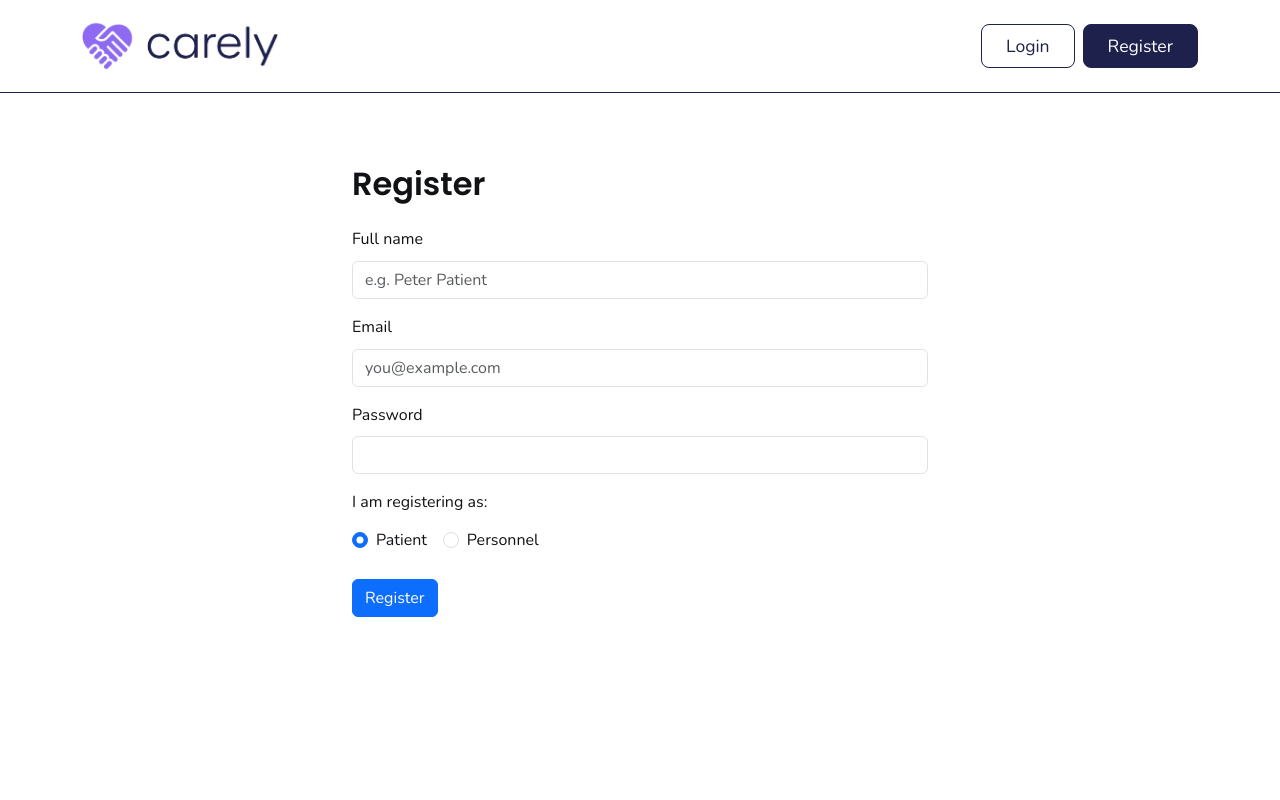
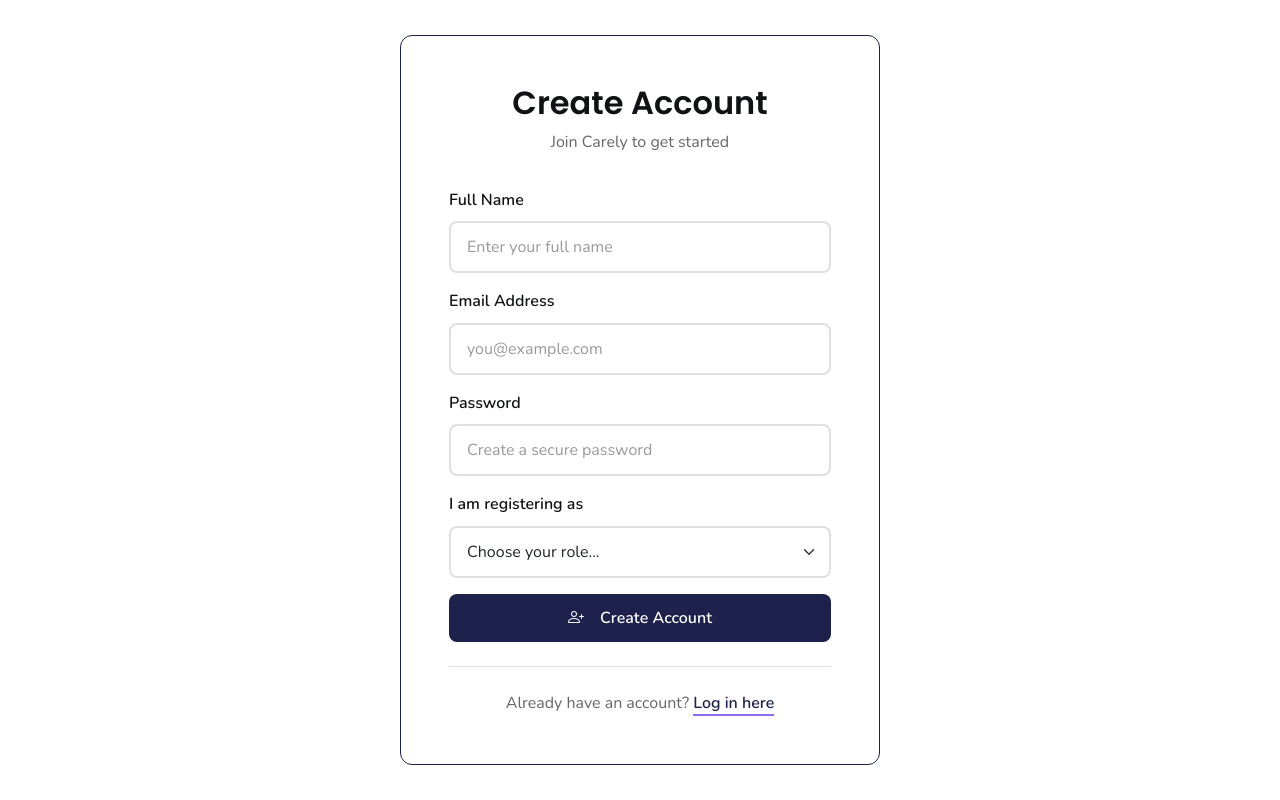
Before and after one commit to ZubeydaSahal/HomeCareApp-React, a React (Vite) app in the folder frontend/: page /register in a window 1280 px wide. Built offline with nearby package versions, Linux system fonts and the light colour scheme.

Commit message:
completed login & register pages

```diff
--- a/frontend/src/App.tsx
+++ b/frontend/src/App.tsx
@@ -4,6 +4,7 @@ import {
   Routes,
   Route,
   Navigate,
+  useLocation,
 } from "react-router-dom";
 
 import HomePage from "./home/HomePage";
@@ -30,14 +31,15 @@ import AdminPersonnelPage from "./admin/AdminPersonnelPage";
 
 import "./App.css";
 
-const App: React.FC = () => {
+const AppContent: React.FC = () => {
+  const location = useLocation();
+  const hideNavbar = ["/login", "/register"].includes(location.pathname);
+
   return (
-    <AuthProvider>
-      <Router>
-        <NavMenu />
-
-        <div className="app-content">
-          <Routes>
+    <>
+      {!hideNavbar && <NavMenu />}
+      <div className="app-content">
+        <Routes>
             {/* Offentlige sider */}
             <Route path="/" element={<HomePage />} />
             <Route path="/login" element={<LoginPage />} />
@@ -79,6 +81,15 @@ const App: React.FC = () => {
             <Route path="*" element={<Navigate to="/" replace />} />
           </Routes>
         </div>
+      </>
+  );
+};
+
+const App: React.FC = () => {
+  return (
+    <AuthProvider>
+      <Router>
+        <AppContent />
       </Router>
     </AuthProvider>
   );
--- a/frontend/src/auth/AuthSection.tsx
+++ b/frontend/src/auth/AuthSection.tsx
@@ -1,7 +1,7 @@
 import React from "react";
 import { Link } from "react-router-dom";
 import { useAuth } from "./AuthContext";
-import { Nav, Dropdown, Button } from "react-bootstrap";
+import { Nav, Dropdown } from "react-bootstrap";
 import "../css/navbar.css";
 
 const AuthSection: React.FC = () => {
@@ -23,22 +23,14 @@ const AuthSection: React.FC = () => {
       ) : (
         <>
           <Link to="/login">
-            <Button
-              variant="outline-secondary"
-              size="lg"
-              className="auth-btn-login"
-            >
+            <button className="auth-btn-login">
               Login
-            </Button>
+            </button>
           </Link>
           <Link to="/register">
-            <Button
-              variant="secondary"
-              size="lg"
-              className="auth-btn-register"
-            >
+            <button className="auth-btn-register">
               Register
-            </Button>
+            </button>
           </Link>
         </>
       )}
--- a/frontend/src/auth/LoginPage.tsx
+++ b/frontend/src/auth/LoginPage.tsx
@@ -1,7 +1,7 @@
 import React, { useState } from "react";
 import { useAuth } from "./AuthContext";
-import { useNavigate } from "react-router-dom";
-import { Form, Button, Container, Alert } from "react-bootstrap";
+import { useNavigate, Link } from "react-router-dom";
+import "../css/forms.css";
 
 const LoginPage: React.FC = () => {
   const [email, setEmail] = useState("");
@@ -23,36 +23,72 @@ const LoginPage: React.FC = () => {
   };
 
   return (
-    <Container className="mt-5">
-      <h2>Login</h2>
-      {error && <Alert variant="danger">{error}</Alert>}
-      <Form onSubmit={handleSubmit}>
-        <Form.Group className="mb-3" controlId="formBasicEmail">
-          <Form.Label>Email</Form.Label>
-          <Form.Control
+    <div className="auth-container">
+      {/* Carely Logo */}
+      <div className="login-logo">
+        <Link to="/">
+          <img src="/HomeCareApp-Logo.png" alt="Carely Logo" />
+        </Link>
+      </div>
+
+      <div className="auth-card">
+        {/* Header */}
+        <div className="auth-header">
+          <h2 className="auth-title">Welcome Back</h2>
+          <p className="auth-subtitle">Sign in to continue to Carely</p>
+        </div>
+
+        {/* Login Form */}
+        <form onSubmit={handleSubmit} className="auth-form">
+          {error && (
+            <div className="alert alert-danger" role="alert">
+              {error}
+            </div>
+          )}
+
+          <div className="mb-3">
+            <label htmlFor="email" className="form-label">
+              Email Address
+            </label>
+            <input
+              id="email"
               type="email"
-            placeholder="Enter email"
+              className="form-control"
+              placeholder="you@example.com"
               value={email}
               onChange={(e) => setEmail(e.target.value)}
               required
             />
-        </Form.Group>
+          </div>
 
-        <Form.Group className="mb-3" controlId="formBasicPassword">
-          <Form.Label>Password</Form.Label>
-          <Form.Control
+          <div className="mb-3">
+            <label htmlFor="password" className="form-label">
+              Password
+            </label>
+            <input
+              id="password"
               type="password"
-            placeholder="Password"
+              className="form-control"
+              placeholder="Enter your password"
               value={password}
               onChange={(e) => setPassword(e.target.value)}
               required
             />
-        </Form.Group>
-        <Button variant="primary" type="submit">
-          Login
-        </Button>
-      </Form>
-    </Container>
+          </div>
+
+          <button type="submit" className="btn btn-primary w-100">
+            Log In
+          </button>
+        </form>
+
+        {/* Footer */}
+        <div className="auth-footer">
+          <p className="mb-0">
+            Don't have an account? <Link to="/register">Register here</Link>
+          </p>
+        </div>
+      </div>
+    </div>
   );
 };
 
--- a/frontend/src/auth/RegisterPage.tsx
+++ b/frontend/src/auth/RegisterPage.tsx
@@ -1,15 +1,15 @@
 // src/auth/RegisterPage.tsx
 import React, { useState } from "react";
-import { useNavigate } from "react-router-dom";
-import { Form, Button, Container, Alert } from "react-bootstrap";
+import { useNavigate, Link } from "react-router-dom";
 import * as authService from "./AuthService";
+import "../css/forms.css";
 
 const RegisterPage: React.FC = () => {
   const [formData, setFormData] = useState({
     fullName: "",
     email: "",
     password: "",
-    role: "Patient", // default
+    role: "", // empty by default to force user to choose
   });
   const [error, setError] = useState<string | null>(null);
   const [success, setSuccess] = useState<string | null>(null);
@@ -43,78 +43,108 @@ const RegisterPage: React.FC = () => {
   };
 
   return (
-    <Container className="mt-5" style={{ maxWidth: "600px" }}>
-      <h2 className="mb-4">Register</h2>
+    <div className="auth-container">
+      <div className="auth-card">
+        {/* Header */}
+        <div className="auth-header">
+          <h2 className="auth-title">Create Account</h2>
+          <p className="auth-subtitle">Join Carely to get started</p>
+        </div>
 
-      {error && <Alert variant="danger">{error}</Alert>}
-      {success && <Alert variant="success">{success}</Alert>}
+        {/* Registration Form */}
+        <form onSubmit={handleSubmit} className="auth-form">
+          {error && (
+            <div className="alert alert-danger" role="alert">
+              {error}
+            </div>
+          )}
+          {success && (
+            <div className="alert alert-success" role="alert">
+              {success}
+            </div>
+          )}
 
-      <Form onSubmit={handleSubmit}>
-        <Form.Group className="mb-3">
-          <Form.Label>Full name</Form.Label>
-          <Form.Control
+          <div className="mb-3">
+            <label htmlFor="fullName" className="form-label">
+              Full Name
+            </label>
+            <input
+              id="fullName"
               type="text"
               name="fullName"
+              className="form-control"
+              placeholder="Enter your full name"
               value={formData.fullName}
               onChange={handleChange}
               required
-            placeholder="e.g. Peter Patient"
             />
-        </Form.Group>
+          </div>
 
-        <Form.Group className="mb-3">
-          <Form.Label>Email</Form.Label>
-          <Form.Control
+          <div className="mb-3">
+            <label htmlFor="email" className="form-label">
+              Email Address
+            </label>
+            <input
+              id="email"
               type="email"
               name="email"
+              className="form-control"
+              placeholder="you@example.com"
               value={formData.email}
               onChange={handleChange}
               required
-            placeholder="you@example.com"
             />
-        </Form.Group>
+          </div>
 
-        <Form.Group className="mb-3">
-          <Form.Label>Password</Form.Label>
-          <Form.Control
+          <div className="mb-3">
+            <label htmlFor="password" className="form-label">
+              Password
+            </label>
+            <input
+              id="password"
               type="password"
               name="password"
+              className="form-control"
+              placeholder="Create a secure password"
               value={formData.password}
               onChange={handleChange}
               required
             />
-        </Form.Group>
+          </div>
 
-        {/* Rollevalg: Patient / Personnel */}
-        <Form.Group className="mb-4">
-          <Form.Label>I am registering as:</Form.Label>
-          <div className="d-flex gap-3 mt-1">
-            <Form.Check
-              type="radio"
-              id="role-patient"
+          <div className="mb-3">
+            <label htmlFor="role" className="form-label">
+              I am registering as
+            </label>
+            <select
+              id="role"
               name="role"
-              label="Patient"
-              value="Patient"
-              checked={formData.role === "Patient"}
+              className="form-select"
+              value={formData.role}
               onChange={handleChange}
-            />
-            <Form.Check
-              type="radio"
-              id="role-personnel"
-              name="role"
-              label="Personnel"
-              value="Personnel"
-              checked={formData.role === "Personnel"}
-              onChange={handleChange}
-            />
+              required
+            >
+              <option value="">Choose your role...</option>
+              <option value="Patient">Patient - Receiving care</option>
+              <option value="Personnel">
+                Healthcare Personnel - Providing care
+              </option>
+            </select>
           </div>
-        </Form.Group>
 
-        <Button variant="primary" type="submit">
-          Register
-        </Button>
-      </Form>
-    </Container>
+          <button type="submit" className="btn btn-primary w-100">
+            <i className="bi bi-person-plus me-2"></i>Create Account
+          </button>
+        </form>
+
+        {/* Footer */}
+        <div className="auth-footer">
+          <p className="mb-0">
+            Already have an account? <Link to="/login">Log in here</Link>
+          </p>
+        </div>
+      </div>
+    </div>
   );
 };
 
--- /dev/null
+++ b/frontend/src/css/forms.css
@@ -0,0 +1,241 @@
+/* ===================================
+   Forms & Authentication Styles
+   =================================== */
+
+.auth-container {
+    display: flex;
+    flex-direction: column;
+    justify-content: center;
+    align-items: center;
+    min-height: 100vh;
+    padding: 2rem;
+}
+
+/* Logo at top of login page */
+.login-logo {
+    margin-bottom: 2rem;
+    text-align: center;
+}
+
+.login-logo img {
+    max-width: 200px;
+    height: auto;
+}
+
+.auth-card {
+    background: white;
+    padding: 3rem;
+    border-radius: 12px;
+    width: 100%;
+    max-width: 480px;
+    border: 1px solid var(--secondary);
+}
+
+/* Auth Header */
+.auth-header {
+    text-align: center;
+    margin-bottom: 2rem;
+}
+
+.auth-title {
+    font-family: var(--font-family-heading);
+    font-size: 2rem;
+    font-weight: 600;
+    color: var(--dark);
+    margin-bottom: 0.5rem;
+}
+
+.auth-subtitle {
+    font-family: var(--font-family-primary);
+    font-size: 1rem;
+    color: #666;
+    margin: 0;
+}
+
+/* Auth Form */
+.auth-form {
+    display: flex;
+    flex-direction: column;
+}
+
+/* Form Controls */
+.form-control,
+.form-select {
+    font-family: var(--font-family-primary);
+    font-size: 1rem;
+    padding: 0.75rem 1rem;
+    border-radius: var(--border-radius);
+    border: 2px solid #e0e0e0;
+    transition: border-color 0.2s, box-shadow 0.2s;
+    background-color: var(--white);
+    width: 100%;
+}
+
+.form-control:focus,
+.form-select:focus {
+    border-color: var(--primary);
+    border-width: 2px;
+    box-shadow: 0 0 0 0.2rem rgba(141, 106, 241, 0.15);
+    outline: 0;
+}
+
+.form-control::placeholder {
+    color: #999;
+    opacity: 1;
+}
+
+/* Form Labels */
+.form-label {
+    font-size: 1rem;
+    font-weight: 600;
+    color: var(--dark);
+    margin-bottom: 0.5rem;
+    display: block;
+}
+
+/* Form Validation */
+.form-control.is-invalid,
+.form-select.is-invalid {
+    border-color: #dc3545;
+}
+
+.form-control.is-valid,
+.form-select.is-valid {
+    border-color: #28a745;
+}
+
+.text-danger {
+    color: #dc3545;
+    font-size: 0.875rem;
+    margin-top: 0.25rem;
+    display: block;
+}
+
+/* Auth Footer */
+.auth-footer {
+    text-align: center;
+    margin-top: 1.5rem;
+    padding-top: 1.5rem;
+    border-top: 1px solid #e0e0e0;
+}
+
+.auth-footer p {
+    color: #666;
+    margin: 0;
+}
+
+.auth-footer a {
+    color: var(--primary);
+    text-decoration: none;
+    font-weight: 600;
+    transition: color var(--transition-base);
+}
+
+.auth-footer a:hover {
+    color: var(--primary-hover);
+    text-decoration: underline;
+}
+
+/* Buttons */
+.btn {
+    font-family: var(--font-family-primary);
+    padding: 0.75rem 1.5rem;
+    border-radius: var(--border-radius);
+    font-size: 1rem;
+    font-weight: 600;
+    cursor: pointer;
+    transition: all var(--transition-base);
+    border: none;
+    display: inline-flex;
+    align-items: center;
+    justify-content: center;
+    gap: 0.5rem;
+}
+
+.btn-primary {
+    background-color: var(--secondary);
+    color: var(--white);
+}
+
+.btn-primary:hover {
+    background-color: var(--secondary-hover);
+}
+
+.btn-primary:disabled {
+    opacity: 0.6;
+    cursor: not-allowed;
+    transform: none;
+}
+
+.w-100 {
+    width: 100%;
+}
+
+/* Bootstrap-like spacing utilities */
+.mb-0 {
+    margin-bottom: 0;
+}
+
+.mb-0 a {
+    text-decoration: none;
+    color: var(--secondary);
+    border-bottom: 2px solid var(--primary);
+}
+
+.mb-0 a:hover {
+    text-decoration: none;
+    color: var(--primary);
+    border: 0;
+}
+
+.mb-3 {
+    margin-bottom: 1rem;
+}
+
+.mb-4 {
+    margin-bottom: 1.5rem;
+}
+
+.me-2 {
+    margin-right: 0.5rem;
+}
+
+/* Alert messages */
+.alert {
+    padding: 1rem;
+    border-radius: var(--border-radius);
+    margin-bottom: 1rem;
+    font-size: 0.95rem;
+}
+
+.alert-danger {
+    background-color: #f8d7da;
+    color: #721c24;
+    border: 1px solid #f5c6cb;
+}
+
+.alert-success {
+    background-color: #d4edda;
+    color: #155724;
+    border: 1px solid #c3e6cb;
+}
+
+/* ===================================
+   Responsive Design
+   =================================== */
+
+@media (max-width: 768px) {
+    .auth-card {
+        padding: 2rem;
+    }
+}
+
+@media (max-width: 480px) {
+    .auth-card {
+        padding: 1.5rem;
+    }
+
+    .auth-title {
+        font-size: 1.5rem;
+    }
+}
--- a/frontend/src/css/navbar.css
+++ b/frontend/src/css/navbar.css
@@ -15,18 +15,26 @@
 /* Auth Section */
 .auth-nav {
     align-items: center;
-    gap: 0.5rem;
+    gap: 0.75rem;
 }
 
 /* Auth Buttons */
+.auth-btn-login,
+.auth-btn-register {
+    font-family: var(--font-family-primary);
+    font-size: 1.1rem;
+    font-weight: 500;
+    padding: 0.5rem 1.5rem;
+    border-radius: var(--border-radius);
+    border: 1px solid;
+    cursor: pointer;
+    text-decoration: none;
+}
+
 .auth-btn-login {
     border-color: var(--secondary);
     color: var(--secondary);
     background-color: transparent;
-    font-size: 1.1rem;
-    padding-left: 1.5rem;
-    padding-right: 1.5rem;
-    transition: all var(--transition-base);
 }
 
 .auth-btn-login:hover {
@@ -38,16 +46,12 @@
 .auth-btn-register {
     background-color: var(--secondary);
     border-color: var(--secondary);
-    color: white;
-    font-size: 1.1rem;
-    padding-left: 1.5rem;
-    padding-right: 1.5rem;
-    transition: all var(--transition-base);
+    color: var(--white);
 }
 
 .auth-btn-register:hover {
-    background-color: var(--secondary);
-    border-color: var(--secondary);
+    background-color: var(--secondary-hover);
+    border-color: var(--secondary-hover);
 }
 
 
--- a/frontend/src/index.css
+++ b/frontend/src/index.css
@@ -9,6 +9,7 @@
   --primary: #8d6af1;
   --primary-hover: #7c56e3;
   --secondary: #1e214c;
+  --secondary-hover: #191a3d;
   --dark: #111215;
   --white: #ffffff;
   --border-radius: 8px;
```
Also changed, not shown: frontend/src/css/public.css (+0 -125 lines). Lines whose indentation alone changed are shown as unchanged.
